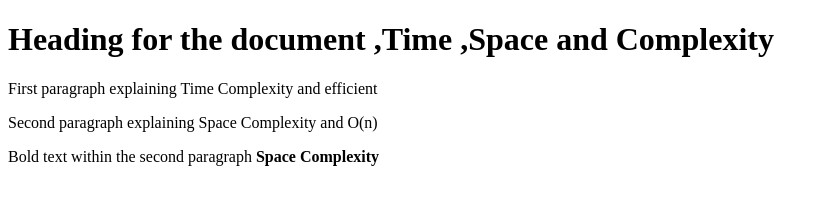
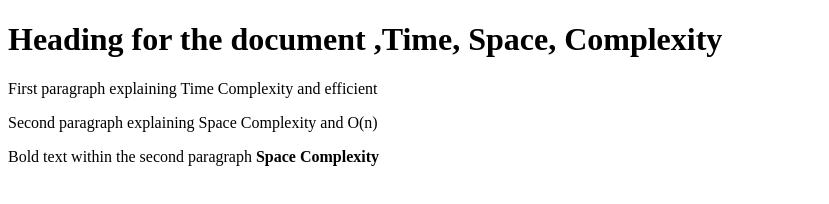
Before and after one commit to acciojob/time-and-space-complexity-anuragtiwari-up57, a website: page main.html in a window 1280 px wide. Shown: the whole page, without its empty margins (0-829 px from the left). Drawn offline with Linux system fonts and the light colour scheme.

Commit message:
created a submission

```diff
--- a/main.html
+++ b/main.html
@@ -11,7 +11,7 @@
     <script type="text/javascript" src="./script.js">
 
 </script>
-<h1> Heading for the document ,Time ,Space and Complexity </h1>
+<h1> Heading for the document ,Time, Space, Complexity </h1>
 	<p>First paragraph explaining Time Complexity and efficient</p>
 	<p>Second paragraph explaining Space Complexity and O(n)</p>
 	<p>Bold text within the second paragraph <b> Space Complexity </b> </p>
```
